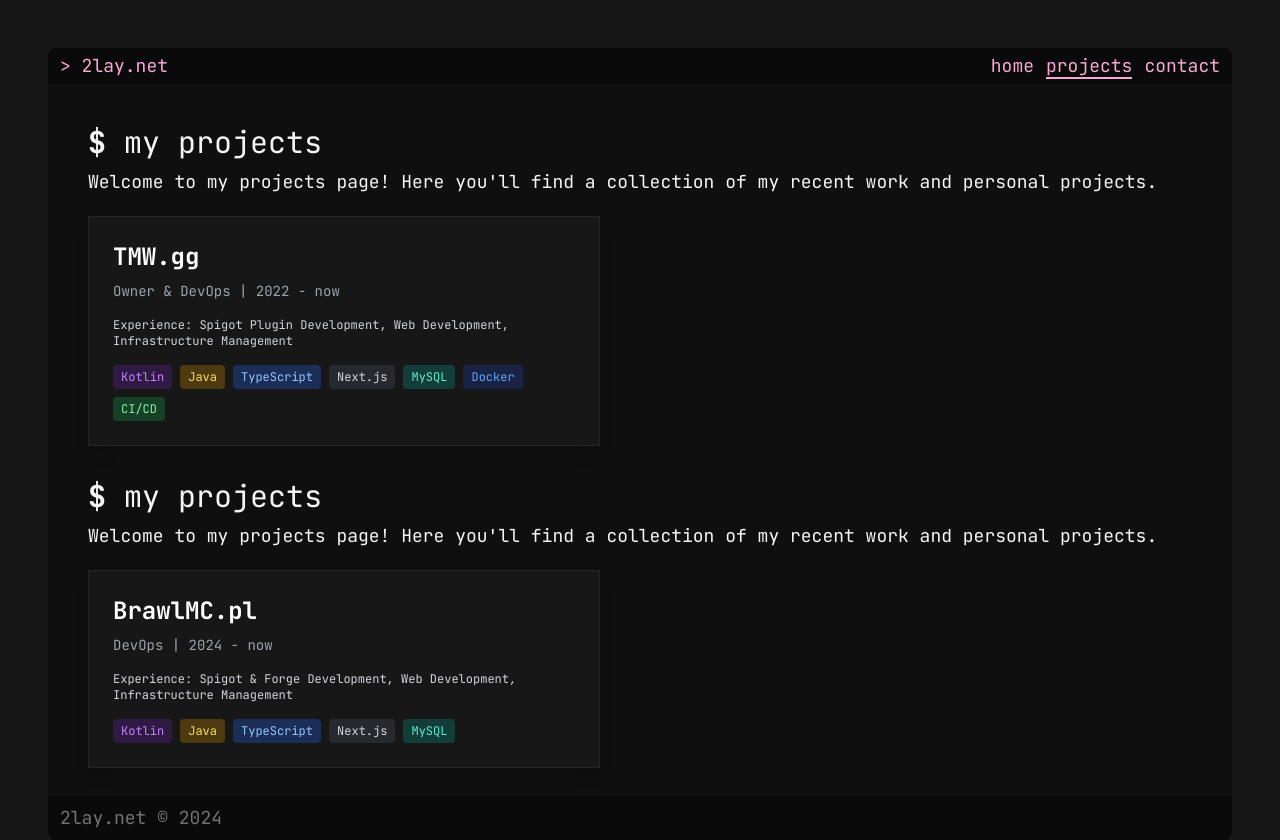
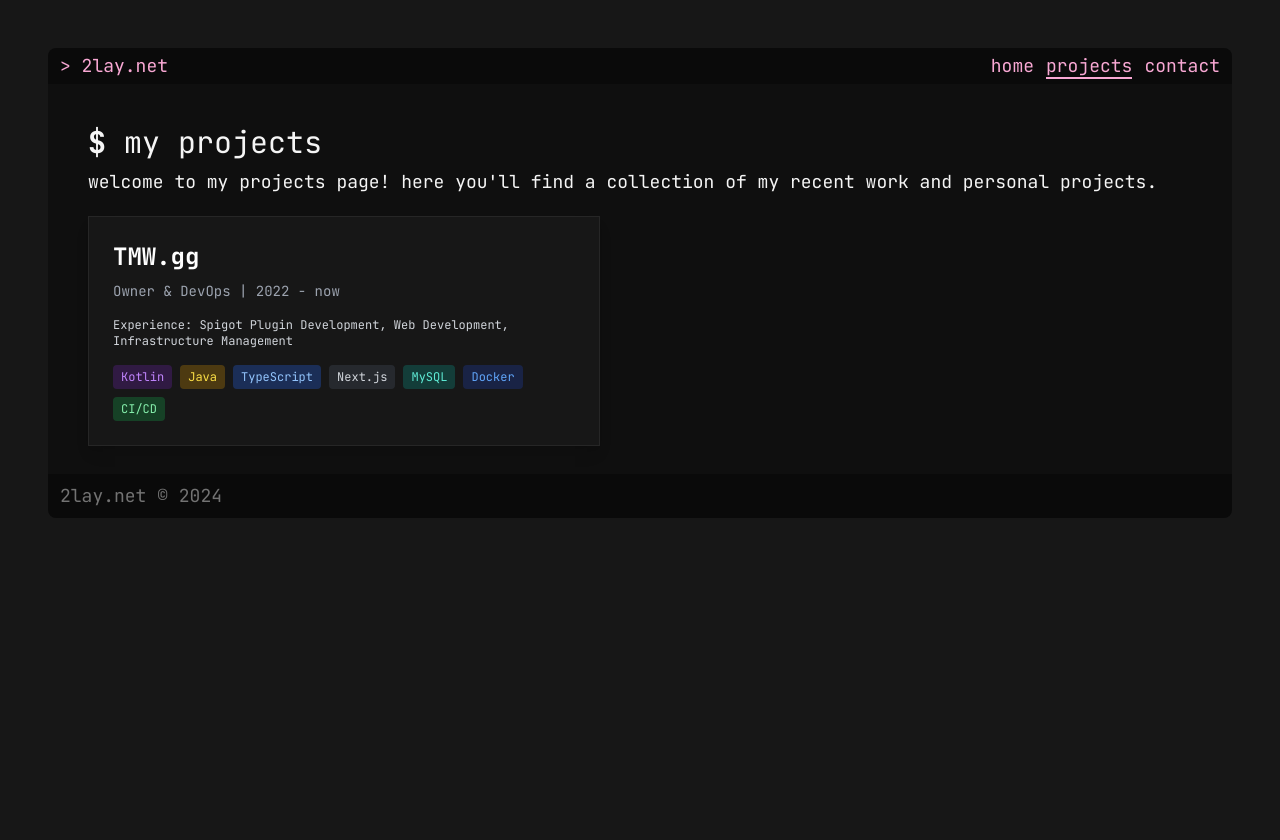
Before and after one commit to 2lay/2lay.net, a Next.js app: page /projects in a window 1280 px wide. After the commit the page ends 800 px from the top, so only its background shows below. Built offline with nearby package versions, Linux system fonts and the light colour scheme.

Commit message:
feat: text changes

```diff
--- a/app/page.tsx
+++ b/app/page.tsx
@@ -25,7 +25,7 @@
                     className="rounded-xl object-cover w-32 h-32 md:w-64 md:h-64"
                 />
                 <div className="flex flex-col justify-center max-w-xl text-center md:text-left">
-                    <p className="text-2xl font-bold pb-2">About me</p>
+                    <p className="text-2xl font-bold pb-2">Haiii, welcome!</p>
                     <div className="text-base space-y-3">
                         <div>
                             <p>My name is Ashley!</p>
--- a/app/projects/page.tsx
+++ b/app/projects/page.tsx
@@ -21,7 +21,7 @@
                             <a className="font-bold">$</a> my projects
                         </p>
                         <p>
-                            Welcome to my projects page! Here you&#39;ll find a collection of my recent work and
+                            welcome to my projects page! here you&#39;ll find a collection of my recent work and
                             personal projects.
                         </p>
                     </div>
@@ -66,51 +66,6 @@
                         </div>
                     </div>
                 </div>
-                <div>
-                    <div className="flex flex-col gap-y-2  mb-5">
-                        <p className="text-3xl">
-                            <a className="font-bold">$</a> my projects
-                        </p>
-                        <p>
-                            Welcome to my projects page! Here you&#39;ll find a collection of my recent work and
-                            personal projects.
-                        </p>
-                    </div>
-                    <div className="flex flex-col max-w-lg">
-                        <div className="flex flex-col gap-y-4">
-                            <div className="border border-neutral-800 max-w-max p-6 shadow-lg bg-neutral-900 text-white">
-                                <a
-                                    href="https://brawlmc.pl/"
-                                    className="text-2xl font-bold hover:text-gray-400 transition-colors duration-300 block mb-2">
-                                    BrawlMC.pl
-                                </a>
-                                <p className="text-sm text-gray-400 mb-4">DevOps | 2024 - now</p>
-                                <p className="text-xs text-gray-300 mb-4">
-                                    Experience: Spigot & Forge Development, Web Development, Infrastructure Management
-                                </p>
-                                <div className="text-xs text-gray-500">
-                                    <div className="flex gap-2 flex-wrap">
-                                        <span className="text-purple-400 bg-purple-800 bg-opacity-30 px-2 py-1 rounded">
-                                            Kotlin
-                                        </span>
-                                        <span className="text-yellow-300 bg-yellow-600 bg-opacity-30 px-2 py-1 rounded">
-                                            Java
-                                        </span>
-                                        <span className="text-blue-300 bg-blue-600 bg-opacity-30 px-2 py-1 rounded">
-                                            TypeScript
-                                        </span>
-                                        <span className="text-gray-300 bg-gray-600 bg-opacity-30 px-2 py-1 rounded">
-                                            Next.js
-                                        </span>
-                                        <span className="text-teal-300 bg-teal-600 bg-opacity-30 px-2 py-1 rounded">
-                                            MySQL
-                                        </span>
-                                    </div>
-                                </div>
-                            </div>
-                        </div>
-                    </div>
-                </div>
             </div>
         </main>
     );
```
